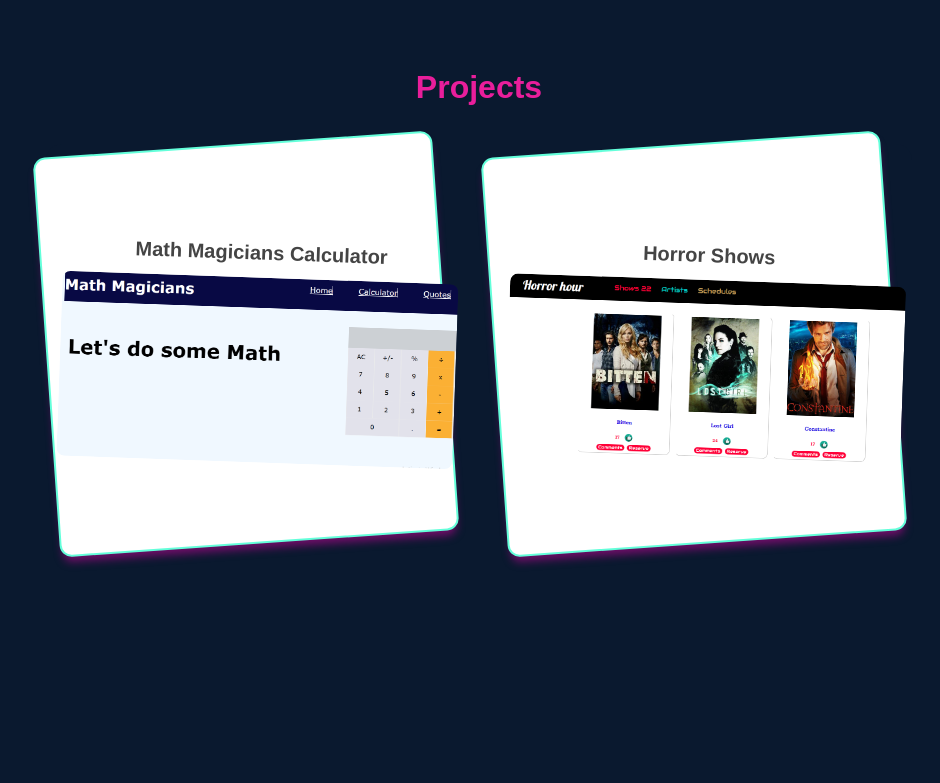
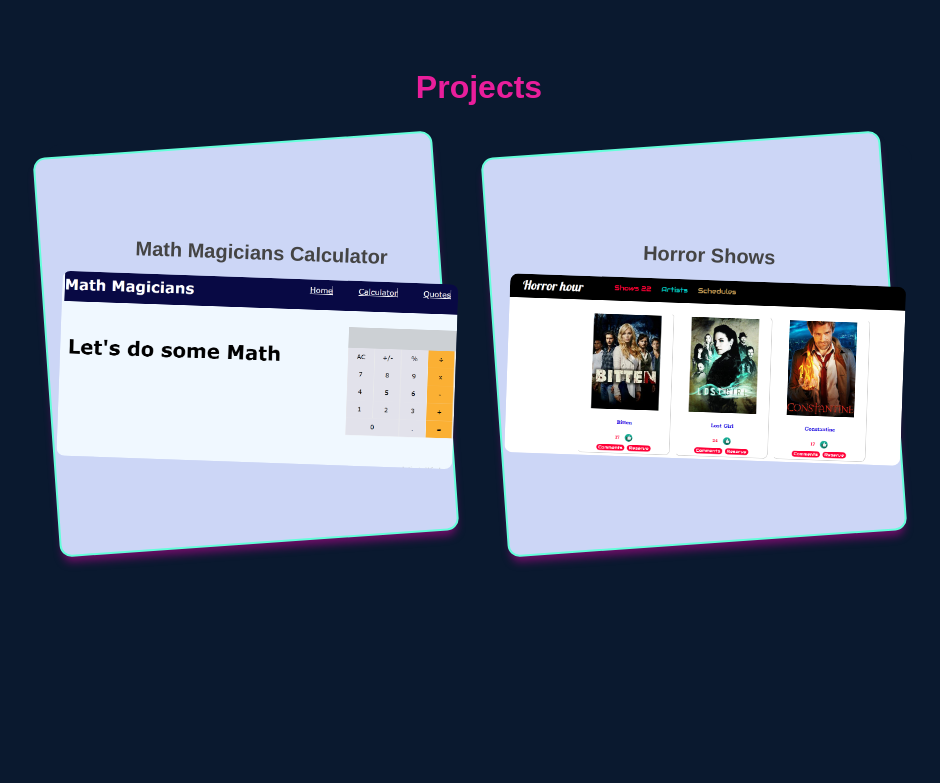
Before and after one commit to ijeomaodinko/Portfolio, a React (Create React App) app: page / in a window 1280 px wide. Shown: the part 1840-2623 px from the top of the page, without its empty margins (161-1101 px from the left). Built offline with nearby package versions, Linux system fonts and the light colour scheme.

Commit message:
Add files

```diff
--- a/src/components/about.css
+++ b/src/components/about.css
@@ -149,6 +149,8 @@
     border: 2px solid #233554;
     border-top: #172b4d;
     /* border-bottom-width: 6px; */
+    transition: transform .2s;
+    transition: 0.3s all ease-in-out;
   }
 .box:hover {
     background-color: #9b9ea7;
--- a/src/components/projects.css
+++ b/src/components/projects.css
@@ -53,7 +53,7 @@
     width: 400px;
     height: 400px;
     border: 1px solid #d4d4d4;
-    background: #fff;
+    background: #ccd6f6;
     border-radius: 12px;
     text-align: center;
     position: relative;
@@ -63,7 +63,7 @@
     box-shadow: 0 8px 8px -3px #720d6a;
 }
 .project:hover .imgi {
-    opacity: 0
+    opacity: 0;
 }
 .project:hover .texti {
     opacity: 1
@@ -131,8 +131,7 @@
     width: 100%;
     height: auto;
     border-radius: 0.5rem;
-    transition: transform .2s;
-    transition: 0.3s all ease-in-out;
+    object-fit: cover;
 }
 
 .imgd1:hover {
@@ -194,11 +193,10 @@
     border: 1px solid #64ffda;
     box-shadow: 1px 8px 8px -7px #64ffda;
     padding-bottom:0;
-    padding-left: 0.4rem;
-    padding-right: 0.4rem;
+    padding-left: 0.1rem;
+    padding-right: 0.1rem;
     height: 4vh;
     border-radius: 0.5rem;
-
 }
 .projectsisis p{
     color: #ccd6f6;
```
